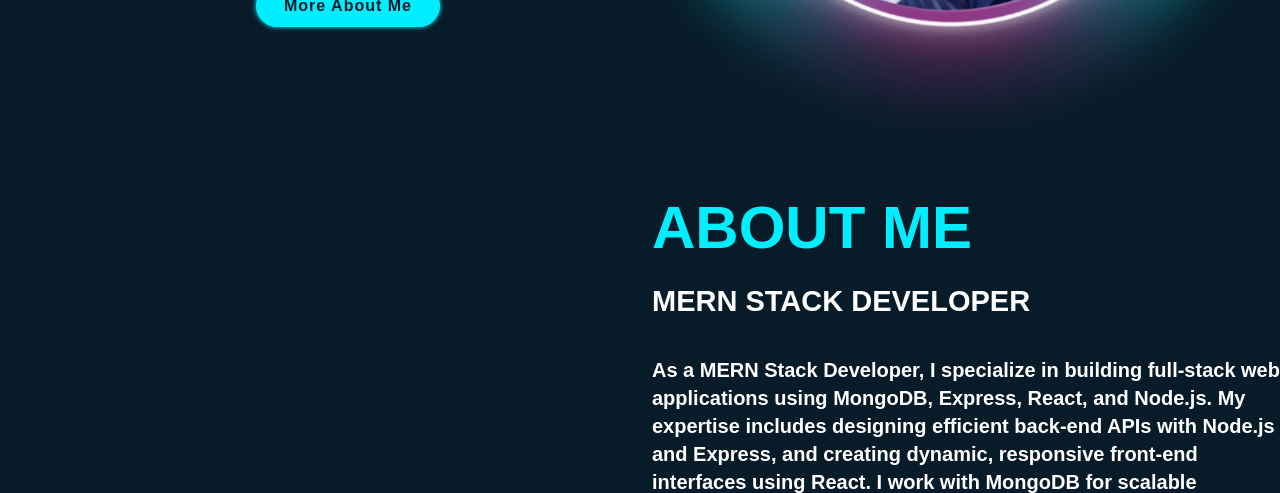
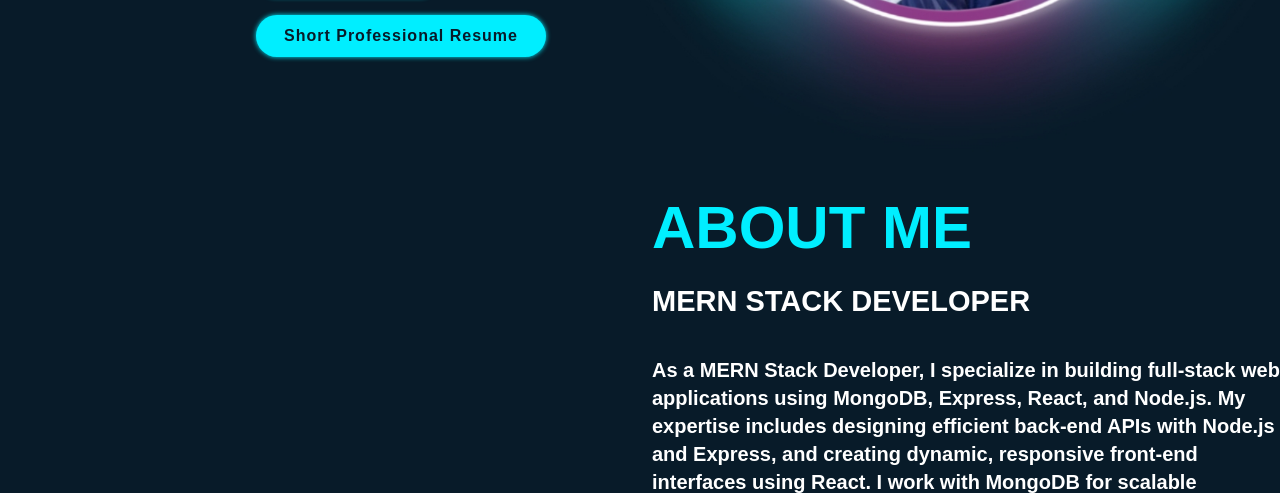
Before and after one commit to sahilnamdeo2002/UPDATED-PORTFOLIO, a website: page index.html in a window 1280 px wide. Shown: the part 607-1100 px from the top of the page. Drawn offline with nearby package versions, Linux system fonts and the light colour scheme.

Commit message:
Update index.html

```diff
--- a/index.html
+++ b/index.html
@@ -40,6 +40,9 @@
 
             </div>
             <a href="#" onclick="myfunction1()" class="btnbox">More About Me</a>
+            <br>
+            <br>
+            <a href="https://port-folio-c1a2sb9q6-sahilnamdeo2002s-projects.vercel.app/" class="btnbox">Short Professional Resume</a>
         </div>
         <span class="homeimghover"></span>
     </section>
```
